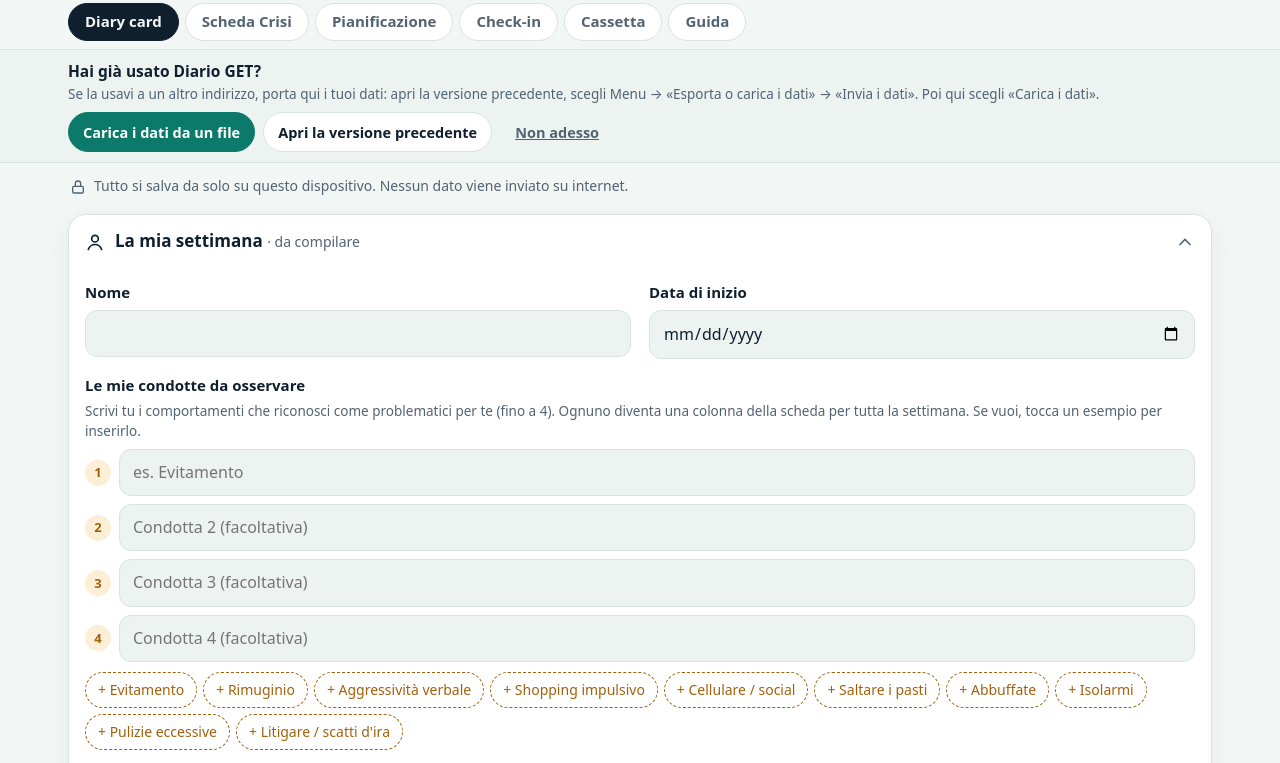
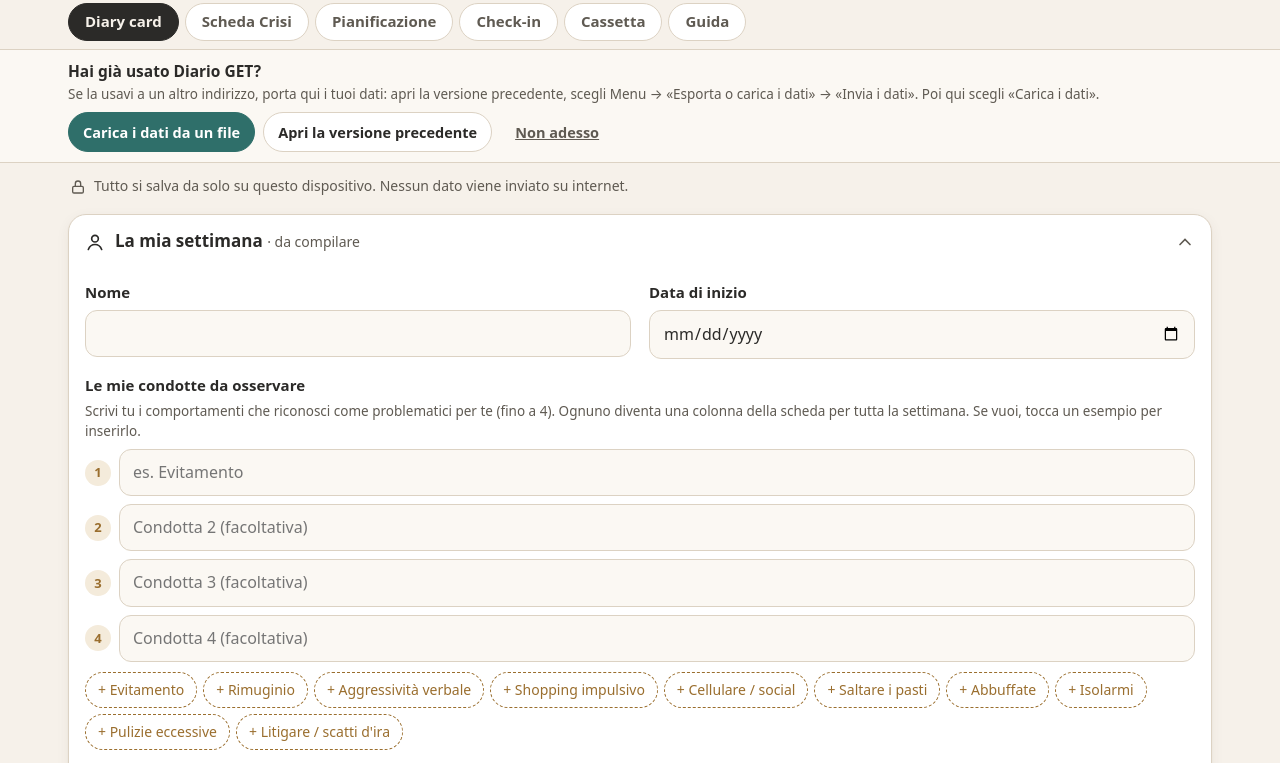
Before and after one commit to dilfal/diario-get.150796.xyz, a plain HTML site: page index.html in a window 1280 px wide. Shown: the part 53-816 px from the top of the page. Drawn offline with Linux system fonts and the light colour scheme.

Commit message:
Ripristinata la palette di colori precedente (beige e verde acqua)
Colori, ombre, colori dei grafici, theme-color e manifest tornano a quelli di
prima. Restano la barra in alto più sottile, la voce PDF nel Menu, l'avviso
compatto e le finiture (angoli, anello di fuoco, strisce interne).

Co-Authored-By: Claude Sonnet 5.5 <noreply@anthropic.com>

```diff
--- a/index.html
+++ b/index.html
@@ -10,7 +10,7 @@
 <link rel="manifest" href="manifest.webmanifest">
 <meta name="mobile-web-app-capable" content="yes">
 <meta name="apple-mobile-web-app-title" content="Diario GET">
-<meta name="theme-color" content="#F2F6F4">
+<meta name="theme-color" content="#F6F1EA">
 <title>Diario GET</title>
 <script>
 /* Ogni apertura parte dal tema automatico del telefono: chiaro o scuro scelti a mano valgono finché la pagina resta aperta */
@@ -18,33 +18,30 @@
 </script>
 <style>
 :root{
-  color-scheme:light;
-  --bg:#F2F6F4; --surface:#FFFFFF; --surface2:#EDF3F1; --ink:#0F1F2E; --muted:#526372; --line:#D9E3E0;
-  --accent:#0B7A6B; --accent-ink:#FFFFFF;
-  --rose:#C2405A; --rose-bg:#FCE8EC;
-  --lav:#6355D8; --lav-bg:#ECEAFC;
-  --sand:#A2610C; --sand-bg:#FCEFD7;
-  --teal:#0B7A6B; --teal-bg:#DCF1EC;
-  --zero:#7D8D9B;
-  --shadow:0 1px 2px rgba(15,31,46,.05),0 8px 24px rgba(15,31,46,.06);
+  --bg:#F6F1EA; --surface:#FFFFFF; --surface2:#FBF8F3; --ink:#2B2A28; --muted:#5F5A52; --line:#DCD2C3;
+  --accent:#2F6F6A; --accent-ink:#FFFFFF;
+  --rose:#B5525B; --rose-bg:#F7E6E8;
+  --lav:#6A5A9C; --lav-bg:#ECE8F6;
+  --sand:#9A6E2E; --sand-bg:#F4EBDB;
+  --teal:#2F6F6A; --teal-bg:#E1EFEC;
+  --zero:#8A847B;
+  --shadow:0 1px 2px rgba(60,45,20,.06),0 4px 14px rgba(60,45,20,.06);
   --r:18px;
 }
 @media (prefers-color-scheme: dark){
   :root:not([data-theme="light"]){
-    color-scheme:dark;
-    --bg:#0A0F1A; --surface:#121927; --surface2:#1A2434; --ink:#E8EEF7; --muted:#9BA9BB; --line:#263246;
-    --accent:#5FD3BC; --accent-ink:#06221C;
-    --rose:#FF8FA3; --rose-bg:#3A1D27; --lav:#AFA3FF; --lav-bg:#272452;
-    --sand:#F0B65A; --sand-bg:#3A2D16; --teal:#5FD3BC; --teal-bg:#10302B; --zero:#7C8A9A;
+    --bg:#1B1A18; --surface:#262420; --surface2:#2D2B27; --ink:#EEE9E1; --muted:#A9A196; --line:#3A3732;
+    --accent:#6DB3AB; --accent-ink:#10201E;
+    --rose:#E08A92; --rose-bg:#3A2729; --lav:#A797D6; --lav-bg:#2E2A3D;
+    --sand:#D3A65E; --sand-bg:#372E20; --teal:#6DB3AB; --teal-bg:#1F3330; --zero:#9A948A;
     --shadow:none;
   }
 }
 :root[data-theme="dark"]{
-  color-scheme:dark;
-  --bg:#0A0F1A; --surface:#121927; --surface2:#1A2434; --ink:#E8EEF7; --muted:#9BA9BB; --line:#263246;
-  --accent:#5FD3BC; --accent-ink:#06221C;
-  --rose:#FF8FA3; --rose-bg:#3A1D27; --lav:#AFA3FF; --lav-bg:#272452;
-  --sand:#F0B65A; --sand-bg:#3A2D16; --teal:#5FD3BC; --teal-bg:#10302B; --zero:#7C8A9A;
+  --bg:#1B1A18; --surface:#262420; --surface2:#2D2B27; --ink:#EEE9E1; --muted:#A9A196; --line:#3A3732;
+  --accent:#6DB3AB; --accent-ink:#10201E;
+  --rose:#E08A92; --rose-bg:#3A2729; --lav:#A797D6; --lav-bg:#2E2A3D;
+  --sand:#D3A65E; --sand-bg:#372E20; --teal:#6DB3AB; --teal-bg:#1F3330; --zero:#9A948A;
   --shadow:none;
 }
 *{box-sizing:border-box}
@@ -67,7 +64,6 @@ button,a,summary,[role=switch]{-webkit-tap-highlight-color:transparent;touch-act
 .brand small{display:block;font:12px/1.2 system-ui,-apple-system,"Segoe UI",Roboto,sans-serif;color:var(--muted);font-weight:400}
 .tbtn{border:1px solid var(--line);background:var(--surface);border-radius:999px;padding:8px 16px;min-height:40px;font-weight:600;cursor:pointer;display:inline-flex;align-items:center;gap:6px;font-size:15px;text-decoration:none;color:inherit}
 .tbtn.primary{background:var(--accent);color:var(--accent-ink);border-color:var(--accent);font-weight:600}
-.top .tbtn.primary{background:var(--surface);color:var(--ink);border-color:var(--line)}
 .tbtn svg{width:18px;height:18px}
 .tbtn[hidden]{display:none}
 .tbtn.icon{padding:0;width:40px;justify-content:center}
@@ -588,9 +584,9 @@ details.gbox>summary small{display:block;font-weight:400;color:var(--muted);font
 .page.dc .full .it b{font-family:"Times New Roman",Times,serif}
 .page.dc .full .cols{column-count:2;column-gap:8mm}
 /* Il mio andamento e le settimane passate. Colori dei grafici più saturi di quelli delle schede, verificati per daltonismo e contrasto */
-:root{--ch-ca:#C8404F;--ch-ce:#6F5BE0;--ch-cs:#13917A;--ch-on:#FFFFFF}
-@media (prefers-color-scheme: dark){:root:not([data-theme="light"]){--ch-ca:#FF7A90;--ch-ce:#9C8CFF;--ch-cs:#3CC4A6;--ch-on:#06221C}}
-:root[data-theme="dark"]{--ch-ca:#FF7A90;--ch-ce:#9C8CFF;--ch-cs:#3CC4A6;--ch-on:#06221C}
+:root{--ch-ca:#C8404F;--ch-ce:#7B5BD6;--ch-cs:#1A9A7A;--ch-on:#FFFFFF}
+@media (prefers-color-scheme: dark){:root:not([data-theme="light"]){--ch-ca:#DC4E62;--ch-ce:#8A70EA;--ch-cs:#20A688;--ch-on:#10201E}}
+:root[data-theme="dark"]{--ch-ca:#DC4E62;--ch-ce:#8A70EA;--ch-cs:#20A688;--ch-on:#10201E}
 .chart{position:relative;margin:10px 0 0}
 .chart h3{margin:0 0 2px;font-size:17px}
 .chart .fh{margin-bottom:10px}
```
Also changed, not shown: manifest.webmanifest.
